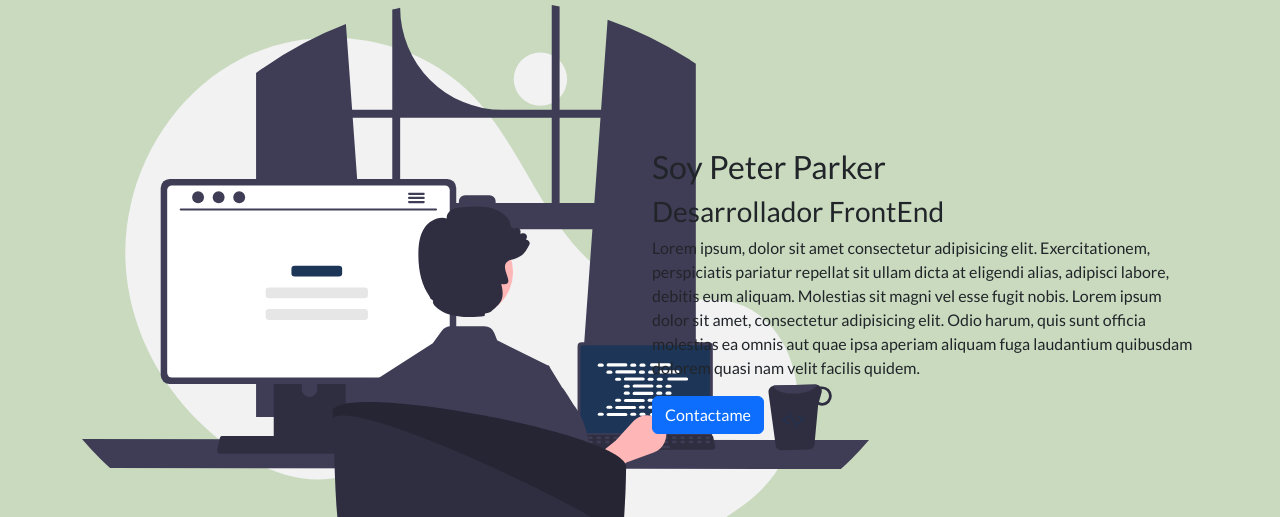
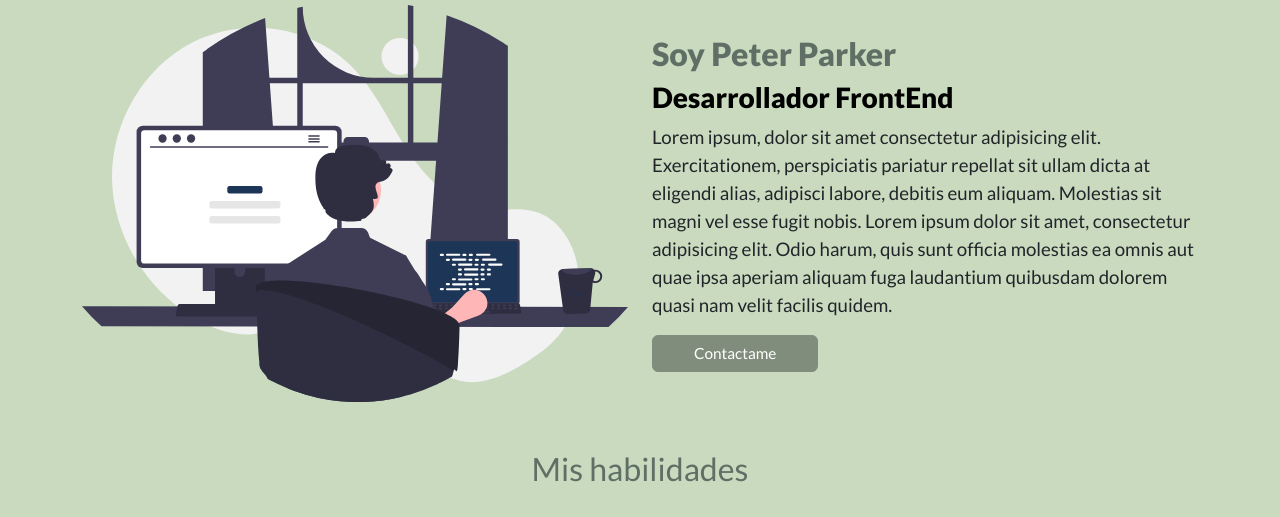
Before and after one commit to TaniaRuGa/DLMiportafolio, a website: page index.html in a window 1280 px wide. Shown: the part 51-568 px from the top of the page. Drawn offline with nearby package versions, Linux system fonts and the light colour scheme; files that its build step writes are made by us from their sources; files whose address does not match are found by name.

Commit message:
presentation.scss

```diff
--- a/assets/sass/sections/_presentation.scss
+++ b/assets/sass/sections/_presentation.scss
@@ -1,11 +1,33 @@
 /*header*/
-.developer_web{}
-.title__principal--1{}
-.title__principal--2{}
-.text_presentation{}
-.button_presentation{}
-.button_presentation:hover{}
+.developer_web{
+    width: 100%;
+}
+.title__principal--1{
+    font-weight: 800;
+    color: #5F6F65;
+}
+.title__principal--2{
+    color: black;
+    font-weight: 800;
+}
+.text_presentation{
+    text-align: start;
+    font-size: 14pt;
+}
+.button_presentation{
+    width: 13vw;
+    background-color: #808D7C;
+    font-size: 1.2vw;
+    border-color: #808D7C;
+}
+.button_presentation:hover{
+    background-color: #5F6F65;
+    border-color: #5F6F65;
+}
 
 @media (max-width: 770px){
-    .button_presentation{}
+    .button_presentation{
+        width: 100%;
+        font-size: 14pt;
+    }
 }
```
